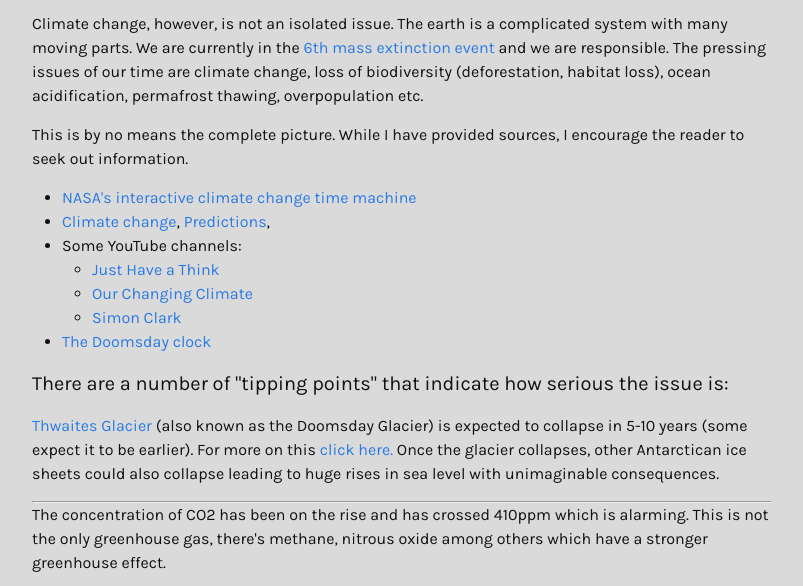
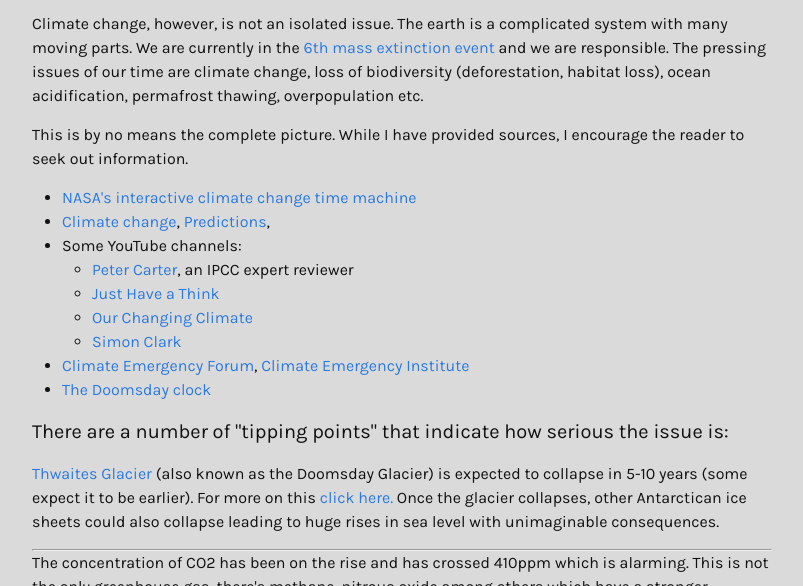
Before and after one commit to shrivathsap/shrivathsap.github.io, a Jekyll site: the page built from misc_links/climate.html, in a window 1280 px wide and 900 px high, scrolled down 308 px, cut to the strip 0-586 px from the top of the window. Shown: the whole strip, without its empty margins (238-1041 px from the left). Built offline with Jekyll 4.4.1, drawn with Linux system fonts in a browser that asks for light colours.

Commit message:
some climate links

```diff
--- a/misc_links/climate.html
+++ b/misc_links/climate.html
@@ -51,12 +51,13 @@
 			</li>
 			<li>Some YouTube channels:
 				<ul>
+					<li><a href="https://www.youtube.com/channel/UCQa5AvpVaW59QAd_N7LmdIQ">Peter Carter</a>, an IPCC expert reviewer</li>
 					<li><a href="https://www.youtube.com/channel/UCRBwLPbXGsI2cJe9W1zfSjQ">Just Have a Think</a></li>
 					<li><a href="https://www.youtube.com/c/OurChangingClimate">Our Changing Climate</a></li>
 					<li><a href="https://www.youtube.com/c/SimonOxfPhys">Simon Clark</a></li>
 				</ul>
-
 			</li>
+			<li><a href="https://climateemergencyforum.org/">Climate Emergency Forum</a>, <a href="https://www.climateemergencyinstitute.com/">Climate Emergency Institute</a></li>
 			<li><a href="https://en.wikipedia.org/wiki/Doomsday_Clock">The Doomsday clock</a></li>
 		</ul>
 		<h4>There are a number of "tipping points" that indicate how serious the issue is:</h4>
```
